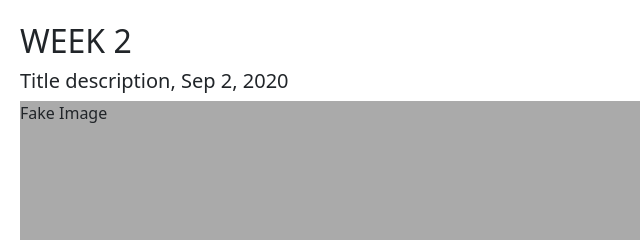
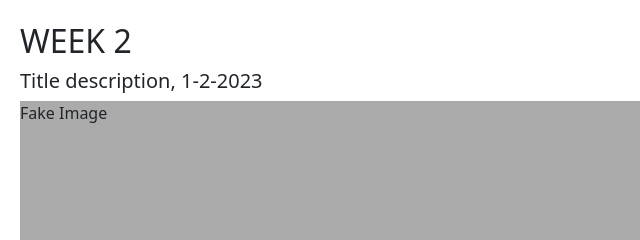
Before and after one commit to whitleybay/ee, a plain HTML site: page index.html in a window 1280 px wide. Shown: the part 712-952 px from the top of the page, 442-1082 px from the left. Drawn offline with nearby package versions, Linux system fonts and the light colour scheme.

Commit message:
Update index.html

```diff
--- a/index.html
+++ b/index.html
@@ -64,7 +64,7 @@
       <p>Sunt in culpa qui officia deserunt mollit anim id est laborum consectetur adipiscing elit, sed do eiusmod tempor incididunt ut labore et dolore magna aliqua. Ut enim ad minim veniam, quis nostrud exercitation ullamco.</p>
 
       <h2 class="mt-5">WEEK 2</h2>
-      <h5>Title description, Sep 2, 2020</h5>
+      <h5>Title description, 1-2-2023</h5>
       <div class="fakeimg">Fake Image</div>
       <p>Some text..</p>
       <p>Sunt in culpa qui officia deserunt mollit anim id est laborum consectetur adipiscing elit, sed do eiusmod tempor incididunt ut labore et dolore magna aliqua. Ut enim ad minim veniam, quis nostrud exercitation ullamco.</p>
```
